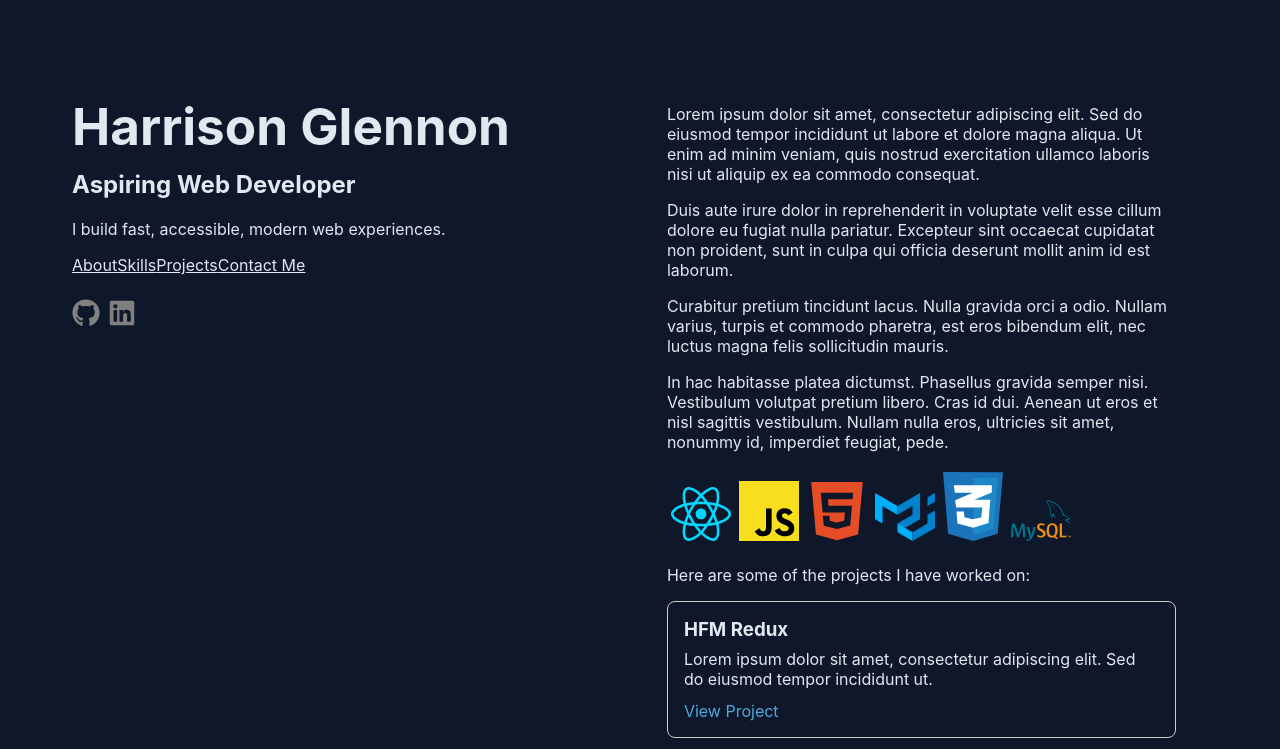
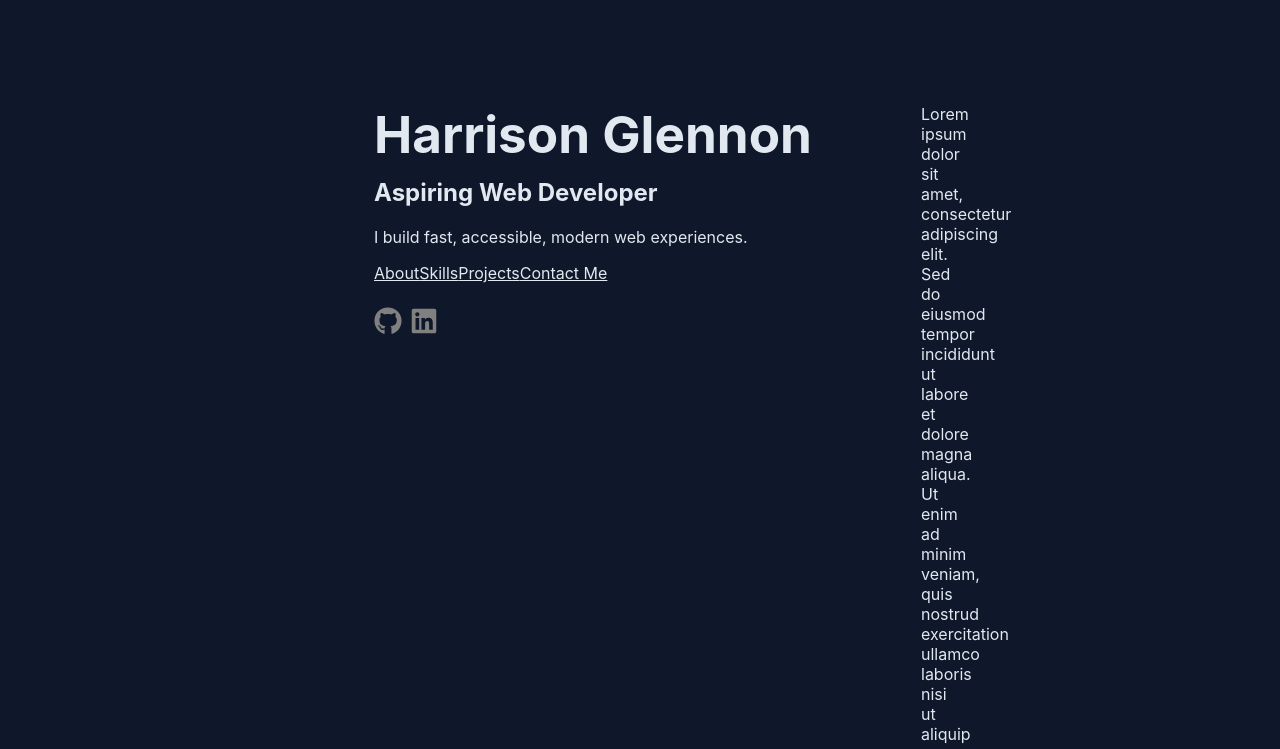
Before and after one commit to HGlennon/Portfolio, a React (Vite) app: page / in a window 1280 px wide. Shown: the top 749 px of the page. Built offline with nearby package versions, Linux system fonts and the light colour scheme.

Commit message:
design improvement

```diff
--- a/src/Content.jsx
+++ b/src/Content.jsx
@@ -32,6 +32,16 @@ export default function Content() {
           description="In hac habitasse platea dictumst. Phasellus gravida semper nisi. Vestibulum volutpat pretium libero. Cras id dui. Aenean ut eros et nisl sagittis vestibulum."
           link="https://example.com"
         />
+                <ProjectCard
+          title="Portfolio Website"
+          description="In hac habitasse platea dictumst. Phasellus gravida semper nisi. Vestibulum volutpat pretium libero. Cras id dui. Aenean ut eros et nisl sagittis vestibulum."
+          link="https://example.com"
+        />
+                <ProjectCard
+          title="Portfolio Website"
+          description="In hac habitasse platea dictumst. Phasellus gravida semper nisi. Vestibulum volutpat pretium libero. Cras id dui. Aenean ut eros et nisl sagittis vestibulum."
+          link="https://example.com"
+        />
       </section>
 
       <section id="contact">
--- a/src/main.css
+++ b/src/main.css
@@ -24,21 +24,27 @@ html {
   height: 100%;
 }
 
-.layout {
-  display: grid;
-  grid-template-columns: 3.5fr 4.2fr;
-  gap: 2em;
-  max-width: 1200px;
-  margin: 0 auto;
+aside {
+  position: fixed;
+  top: 0;
+  left: 310px;         /* Add space from the left edge */
+  width: 600px;;
+  height: 100vh;
+  padding: 4rem;
+  margin-top: 0;
+  background: var(--color-bg);
+  z-index: 100;
 }
 
-aside {
-  padding: 2rem;
-  margin-top: 1.5rem;
-  width: 100%;
+.layout {
+  display: block;
+  margin-left: 825px; /* 320px aside + 40px gap */
+  max-width: 1200px;
+  padding: 0 2em;
 }
 
 .content {
+  margin-right: 310px;
   padding: 4rem;
   margin-top: 1.5rem;
 }
```
